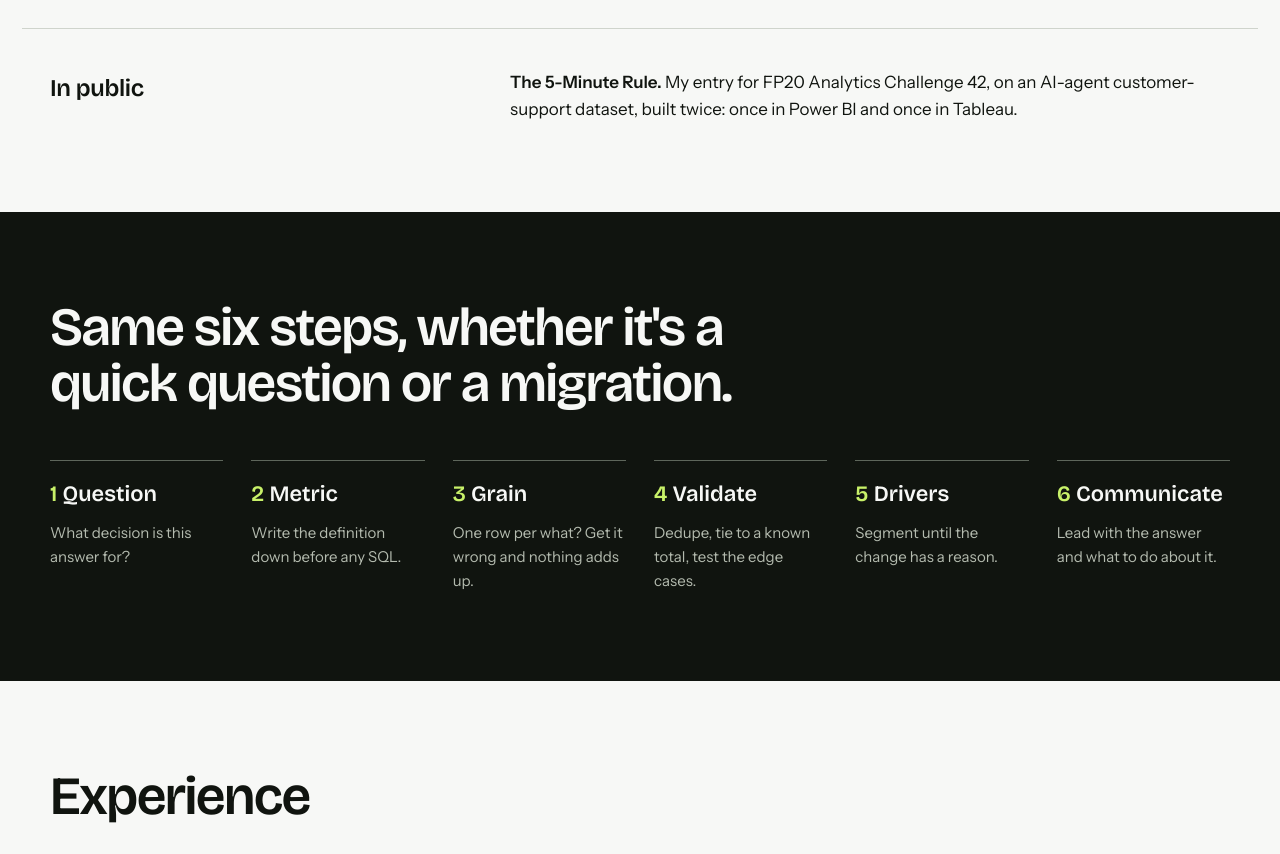
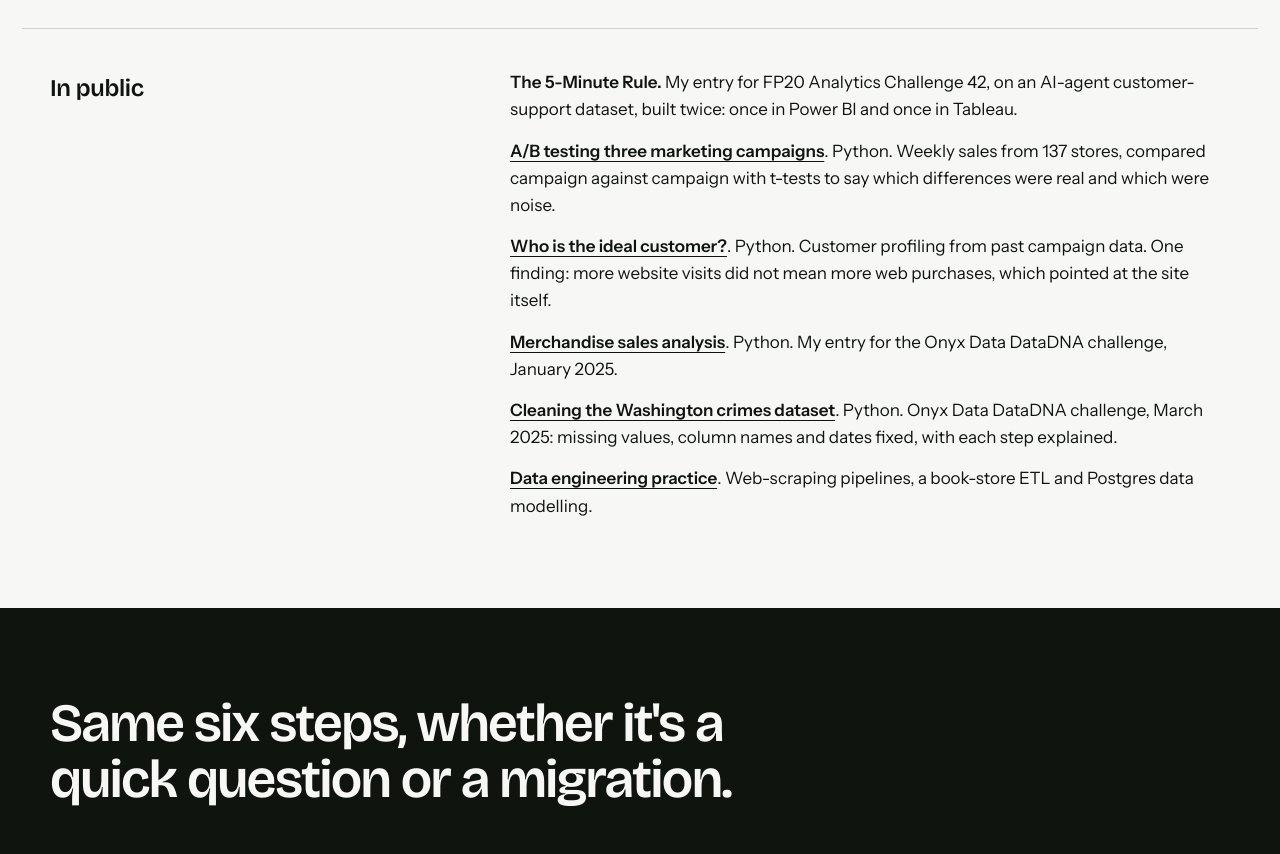
Before and after one commit to FaithOIgwe/FaithOIgwe.github.io, a plain HTML site: page index.html in a window 1280 px wide. Shown: the part 4140-4994 px from the top of the page. Drawn offline with nearby package versions, Linux system fonts and the light colour scheme.

Commit message:
Add more public projects

```diff
--- a/index.html
+++ b/index.html
@@ -226,6 +226,11 @@ html{scroll-behavior:smooth}
 <div style="flex: 1 1 180px; min-width: 0; font-family: 'Bricolage Grotesque', 'Arial Narrow', sans-serif; font-size: 24px; font-weight: 600; letter-spacing: -0.015em">In public</div>
 <div style="flex: 999 1 560px; min-width: 0; display: flex; flex-direction: column; gap: 14px; max-width: 720px">
 <p style="margin: 0"><strong>The 5-Minute Rule.</strong> My entry for FP20 Analytics Challenge 42, on an AI-agent customer-support dataset, built twice: once in Power BI and once in Tableau.</p>
+<p style="margin: 0"><a href="https://github.com/FaithOIgwe/A-B-Testing-Marketing-Campaign-Analysis-Python" style="font-weight: 600; text-underline-offset: 4px">A/B testing three marketing campaigns</a>. Python. Weekly sales from 137 stores, compared campaign against campaign with t-tests to say which differences were real and which were noise.</p>
+<p style="margin: 0"><a href="https://github.com/FaithOIgwe/Analyzing-Company-s-Ideal-Customers" style="font-weight: 600; text-underline-offset: 4px">Who is the ideal customer?</a>. Python. Customer profiling from past campaign data. One finding: more website visits did not mean more web purchases, which pointed at the site itself.</p>
+<p style="margin: 0"><a href="https://github.com/FaithOIgwe/Merchandise-Sales-Analysis" style="font-weight: 600; text-underline-offset: 4px">Merchandise sales analysis</a>. Python. My entry for the Onyx Data DataDNA challenge, January 2025.</p>
+<p style="margin: 0"><a href="https://github.com/FaithOIgwe/-Data-Cleaning-Preparation-for-Washington-Crimes-Dataset-Python" style="font-weight: 600; text-underline-offset: 4px">Cleaning the Washington crimes dataset</a>. Python. Onyx Data DataDNA challenge, March 2025: missing values, column names and dates fixed, with each step explained.</p>
+<p style="margin: 0"><a href="https://github.com/FaithOIgwe/Data_Engineering_Projects" style="font-weight: 600; text-underline-offset: 4px">Data engineering practice</a>. Web-scraping pipelines, a book-store ETL and Postgres data modelling.</p>
 </div>
 </div>
 </section>
```
